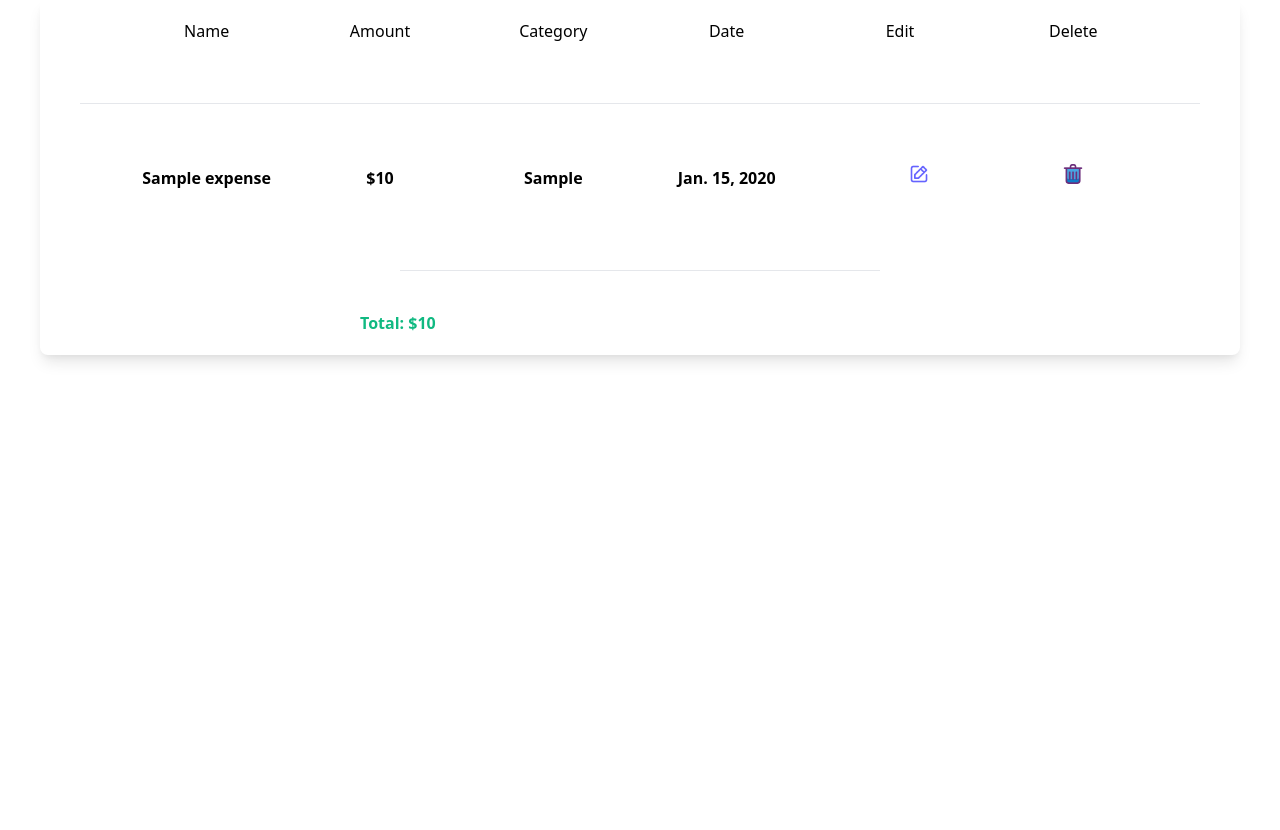
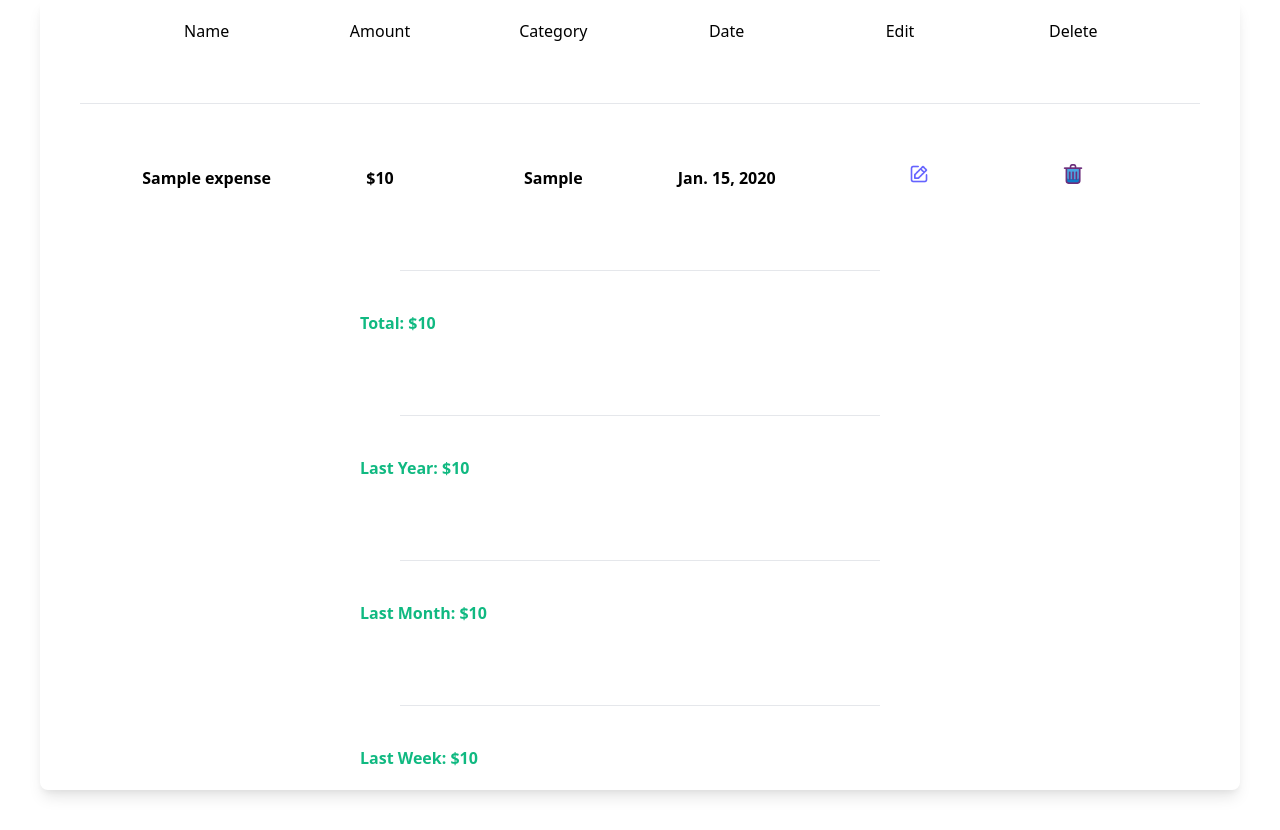
Before and after one commit to chebishev/DjangoProjectsUdemy, a Django app: template AdvancedExpenseTracker/expense_tracker/main_app/templates/main_app/index.html in a window 1280 px wide. Shown: the part 447-1277 px from the top of the page. Before the commit the page ends 809 px from the top, so only its background shows below. Run offline with Django 5.2, Linux system fonts and the light colour scheme; tables that the repository leaves empty hold one stand-in row (values such as "Sample post"); the template is opened without the code that fills it: values that come from a table or form of the project are taken from there, most other values are stand-ins (such as "Sample title", 1, 10 or a date in 2020); style sheets or scripts are compiled from the project's sources.

Commit message:
add yearly, monthly, weekly sum functionalllity

```diff
--- a/AdvancedExpenseTracker/expense_tracker/main_app/templates/main_app/index.html
+++ b/AdvancedExpenseTracker/expense_tracker/main_app/templates/main_app/index.html
@@ -1,10 +1,7 @@
-{% extends 'main_app/base.html' %}
-{% load static %}
-{% load humanize %}
+{% extends 'main_app/base.html' %} {% load static %} {% load humanize %}
 {% block content %}
 
-<div class="m-10 font-bold">Add Expense ➕
-</div>
+<div class="m-10 font-bold">Add Expense ➕</div>
 <form method="POST" class="shadow-lg m-10 rounded-lg">
   {% csrf_token %}
   <div class="form-container px-10 py-10 flex">
@@ -12,28 +9,24 @@
       <div class="mb-5">
         <label class="font-semibold">Expense name</label>
       </div>
-            <div class="border p-1">
-                {{ form.name }}
-            </div>
+      <div class="border p-1">{{ form.name }}</div>
     </div>
     <div class="mx-10">
       <div class="mb-5">
         <label class="font-semibold">Amount</label>
       </div>
-            <div class="border p-1">
-                {{ form.amount }}
-            </div>
+      <div class="border p-1">{{ form.amount }}</div>
     </div>
     <div class="mx-10">
       <div class="mb-5">
         <label class="font-semibold">Category</label>
       </div>
-            <div class="border p-1">
-                {{ form.category }}
-            </div>
+      <div class="border p-1">{{ form.category }}</div>
     </div>
     <div class="mx-10 mt-8">
-            <button class="bg-green-500 px-5 py-2 rounded-lg text-white font-bold">Add</button>
+      <button class="bg-green-500 px-5 py-2 rounded-lg text-white font-bold">
+        Add
+      </button>
     </div>
   </div>
 </form>
@@ -47,26 +40,56 @@
     <span>Edit</span>
     <span>Delete</span>
   </div>
-    <hr class="m-10">
+  <hr class="m-10" />
   {% for expense in expenses %}
   <div class="expense-row flex-wrap px-20 py-5">
     <span class="font-bold">{{ expense.name }}</span>
     <span class="font-bold">${{ expense.amount|intcomma }}</span>
     <span class="font-bold">{{ expense.category }}</span>
     <span class="font-bold">{{ expense.date }}</span>
-        <span class="pl-24"><a href="{% url 'edit' expense.id %}"><img class="h-5" src="{% static 'main_app/images/edit_icon.png' %}"></a></span>
+    <span class="pl-24"
+      ><a href="{% url 'edit' expense.id %}"
+        ><img
+          class="h-5"
+          src="{% static 'main_app/images/edit_icon.png' %}" /></a
+    ></span>
     <span class="pl-22">
       <form method="POST" action="{% url 'delete' expense.id %}">
         {% csrf_token %}
-                <button type="submit" name="delete"><img class="h-5" src="{% static 'main_app/images/delete_icon.png' %}"></button>
+        <button type="submit" name="delete">
+          <img
+            class="h-5"
+            src="{% static 'main_app/images/delete_icon.png' %}"
+          />
+        </button>
       </form>
     </span>
   </div>
 
   {% endfor %}
   <div class="px-80 py-5">
-        <hr class="m-10">
-    <span class="font-bold text-green-500">Total: ${{ total_expenses.amount__sum|intcomma }}</span>
+    <hr class="m-10" />
+    <span class="font-bold text-green-500"
+      >Total: ${{ total_expenses.amount__sum|intcomma }}</span
+    >
+  </div>
+  <div class="px-80 py-5">
+    <hr class="m-10" />
+    <span class="font-bold text-green-500"
+      >Last Year: ${{ yearly_sum.amount__sum|intcomma }}</span
+    >
+  </div>
+  <div class="px-80 py-5">
+    <hr class="m-10" />
+    <span class="font-bold text-green-500"
+      >Last Month: ${{ monthly_sum.amount__sum|intcomma }}</span
+    >
+  </div>
+  <div class="px-80 py-5">
+    <hr class="m-10" />
+    <span class="font-bold text-green-500"
+      >Last Week: ${{ weekly.amount__sum|intcomma }}</span
+    >
   </div>
 </div>
 
```
Also changed, not shown: AdvancedExpenseTracker/expense_tracker/main_app/views.py (+19 -1 lines). Lines whose indentation alone changed are shown as unchanged.
